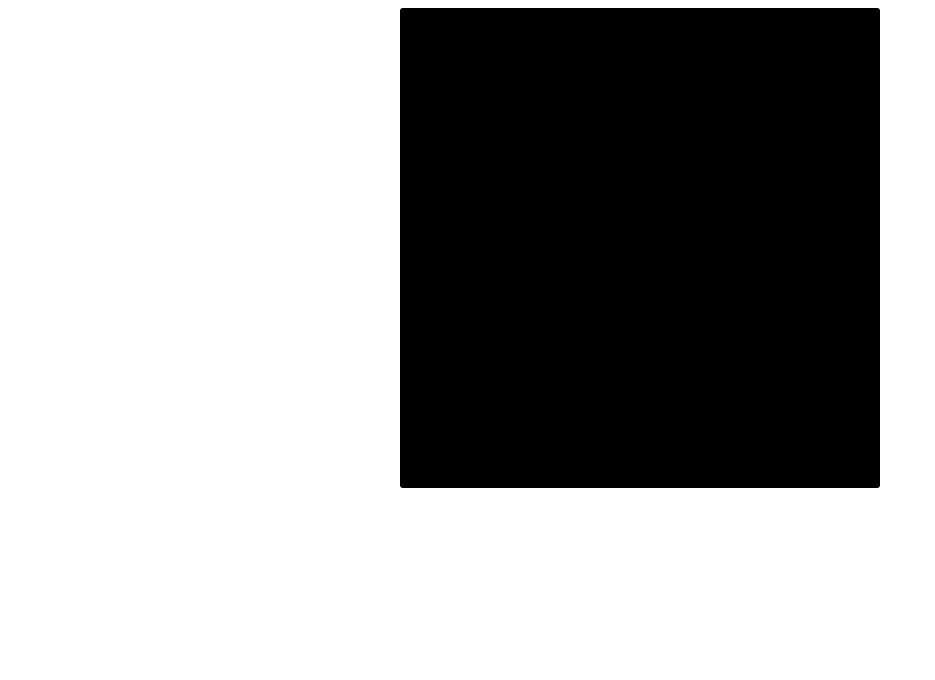
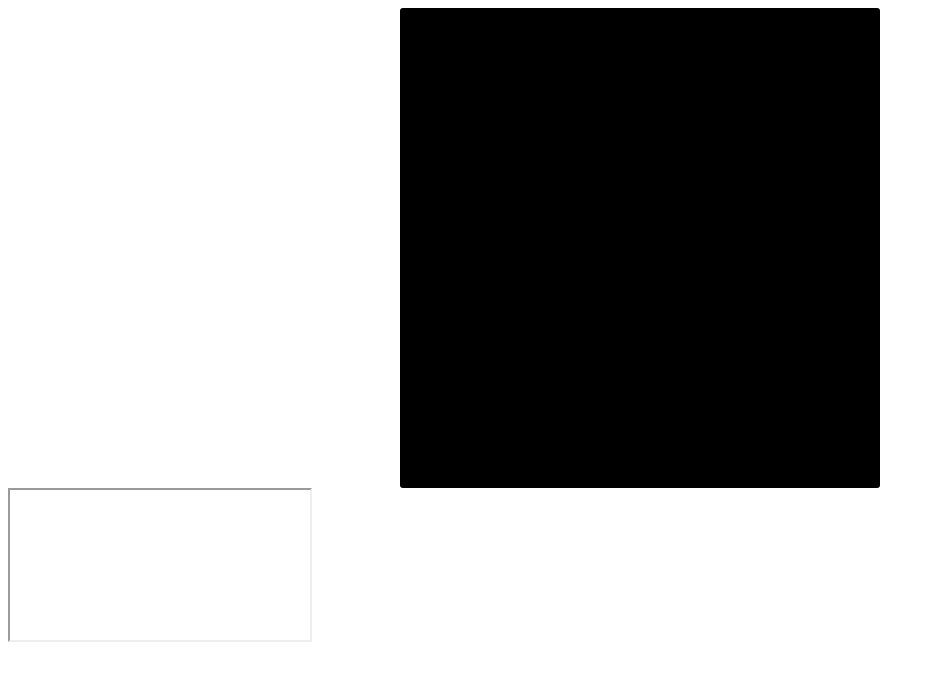
Before and after one commit to vp2177/js-utils, a website: page docs/index.html in a window 1280 px wide. Shown: the whole page, without its empty margins (0-935 px from the left). Drawn offline with Linux system fonts and the light colour scheme.

Commit message:
try <iframe>

```diff
--- a/docs/index.html
+++ b/docs/index.html
@@ -5,5 +5,6 @@
   </head>
   <body>
     <div class="blueBox"></div>
+    <iframe  seamless />
   </body>
 </html>
```
